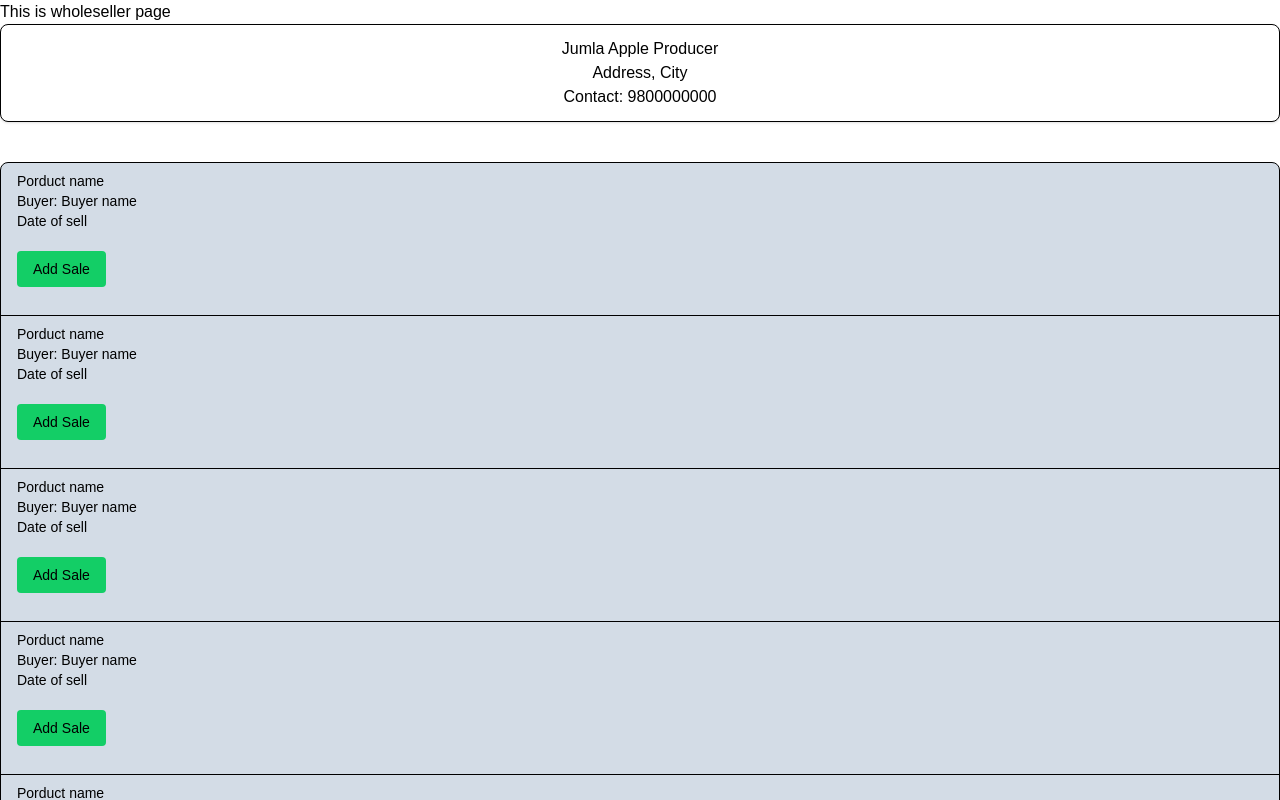
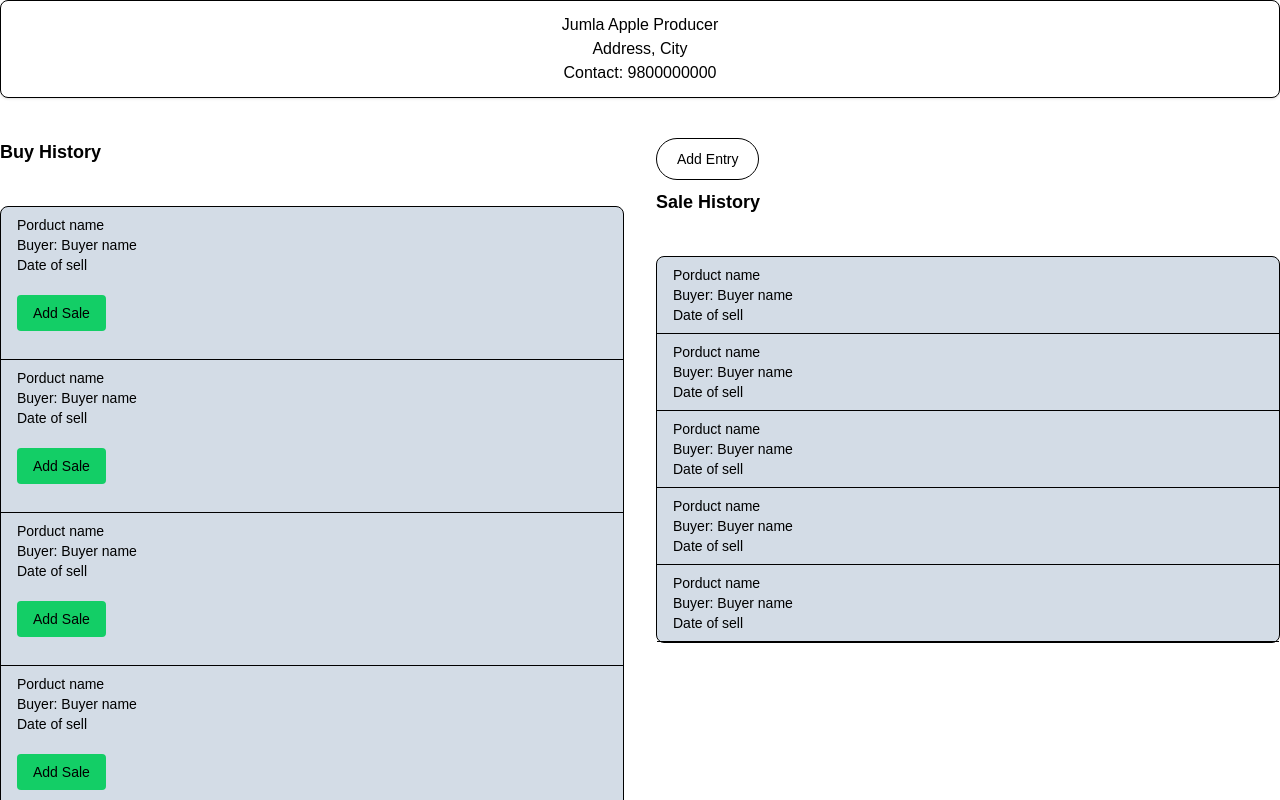
Before and after one commit to ThePrinceKushwaha/samriddhi, a React (Vite) app in the folder front-end/: page /wholeseller in a window 1280 px wide. Shown: the top 800 px of the page. Built offline with nearby package versions, Linux system fonts and the light colour scheme.

Commit message:
commit before merge

```diff
--- a/front-end/src/components/SaleForm.jsx
+++ b/front-end/src/components/SaleForm.jsx
@@ -4,8 +4,10 @@ import { format } from 'date-fns';
 import Header from "./Header";
 
 const SaleForm = () => {
+
     const currentDate = new Date();
     const formattedDate = format(currentDate, 'MM/dd/yyyy');
+
     return (
         <>
             <Header />
--- a/front-end/src/pages/Wholeseller.jsx
+++ b/front-end/src/pages/Wholeseller.jsx
@@ -1,3 +1,5 @@
+import { Link } from "react-router-dom"
+
 import Header from "../components/Header"
 import BuyHistory from "../components/BuyHistory"
 import SaleHistory from "../components/SaleHistory"
@@ -5,10 +7,20 @@ import SaleHistory from "../components/SaleHistory"
 const WholeSeller = () => {
     return(
         <>
-            This is wholeseller page
             <Header />
-            <BuyHistory />
-            <SaleHistory />
+            <div className="flex flex-col md:flex-row md:space-x-8 my-10">
+                <div className="flex-1">
+                    <h1 className="text-lg font-bold">Buy History</h1>
+                    <BuyHistory />
+                </div>
+                <div className="flex-1">
+                    <Link to="/wholeseller/saleform">
+                        <button className="text-black border border-black font-medium rounded-full text-sm px-5 py-2.5 text-center mb-2 focus:ring-purple-300 bg-purple-700">Add Entry</button>
+                    </Link>
+                    <h1 className="text-lg font-bold">Sale History</h1>
+                    <SaleHistory />
+                </div>
+            </div>
         </>
     )
 }
--- /dev/null
+++ b/front-end/src/pages/admin.jsx
@@ -0,0 +1,9 @@
+const AdminPage = () => {
+    return(
+        <>
+            This is admin page
+        </>
+    )
+}
+
+export default AdminPage
```
Also changed, not shown: front-end/src/main.jsx (+9 -0 lines).
